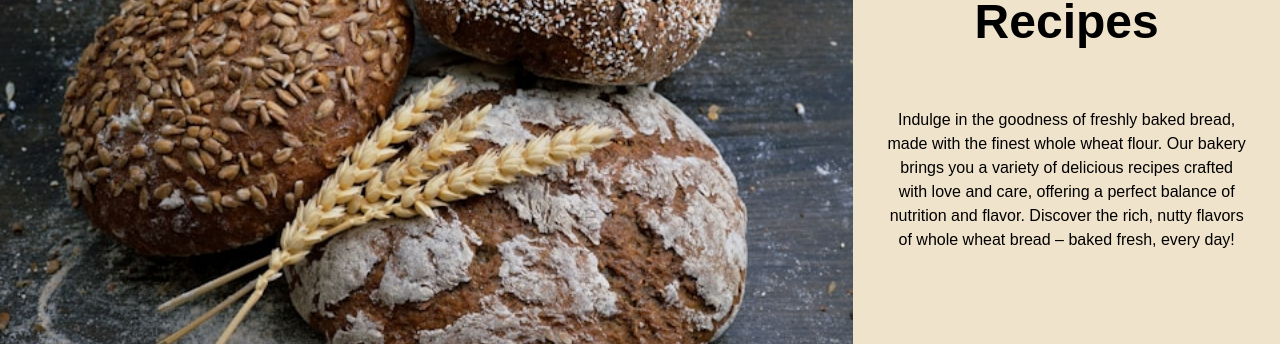
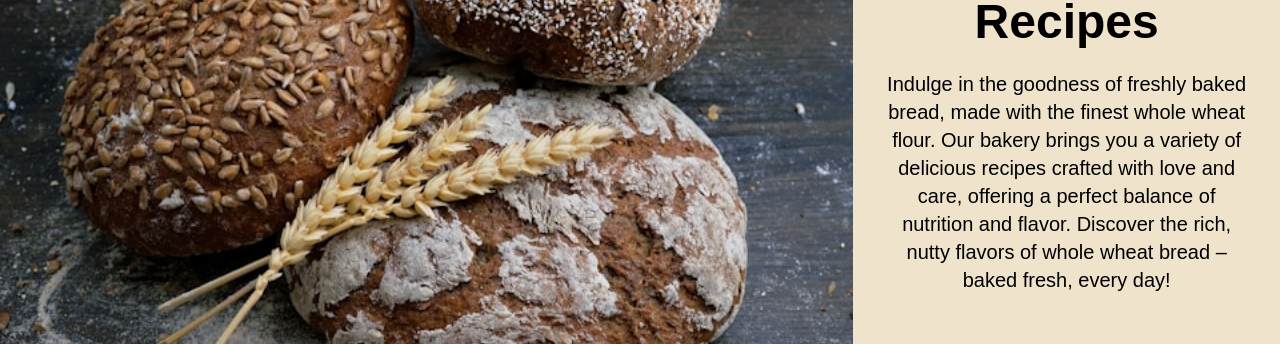
Before and after one commit to Shiela04/golden-wheat, a Next.js app: page / in a window 1280 px wide. Shown: the part 154-498 px from the top of the page. Built offline with nearby package versions, Linux system fonts and the light colour scheme.

Commit message:
fixed hero section bug

```diff
--- a/app/components/CardCarousel.js
+++ b/app/components/CardCarousel.js
@@ -121,7 +121,7 @@ export default function CardCarousel() {
                     alt={card.title}
                     className="w-full h-40 object-cover"
                   />
-                  <div className="flex-1 p-2 flex flex-col justify-between">
+                  <div className="p-2 flex flex-col justify-between">
                     <h3 className="text-xl font-bold text-white">
                       {card.title}
                     </h3>
--- a/app/components/CiabattaCard.js
+++ b/app/components/CiabattaCard.js
@@ -26,7 +26,7 @@ export default function CiabattaCard() {
           <p className="mt-2 text-black text-base">
             Italian bread with a light, airy texture. The name ciabatta means
             slipper in Italian, referring to its shape resembling a worn-out
-            slipper.
+            slipper commonly enjoyed with meals.
           </p>
 
           {/* Read More button */}
--- a/app/components/HeroSection.js
+++ b/app/components/HeroSection.js
@@ -13,7 +13,7 @@ export default function HeroSection() {
         <h1 className="text-2xl sm:text-4xl md:text-4xl lg:text-5xl xlg:text-5xl font-extrabold py-2">
           Delicious Recipes
         </h1>
-        <p className="text-lg sm:text-xl md:text-base max-w-3xl mx-auto">
+        <p className="text-lg sm:text-xl md:text-base max-w-3xl mx-auto lg:text-xl">
           Indulge in the goodness of freshly baked bread, made with the finest
           whole wheat flour. Our bakery brings you a variety of delicious
           recipes crafted with love and care, offering a perfect balance of
```
